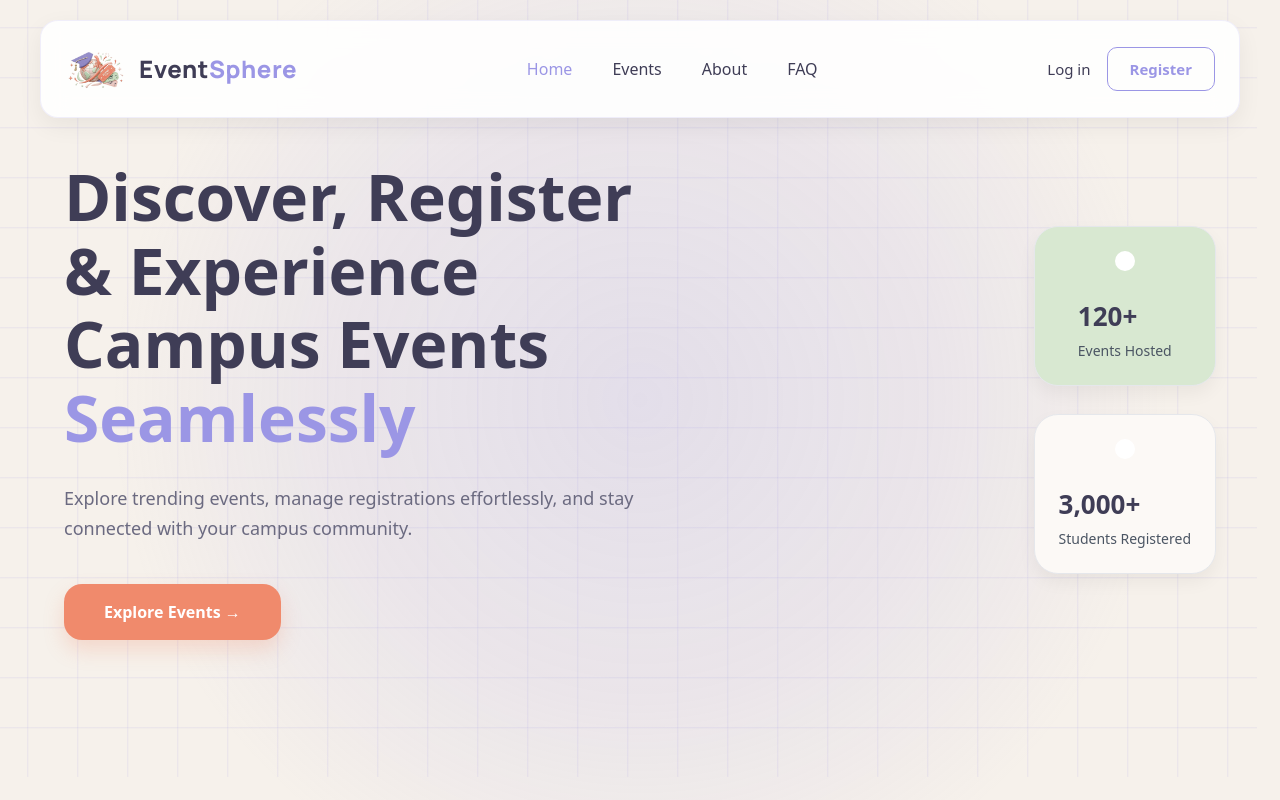
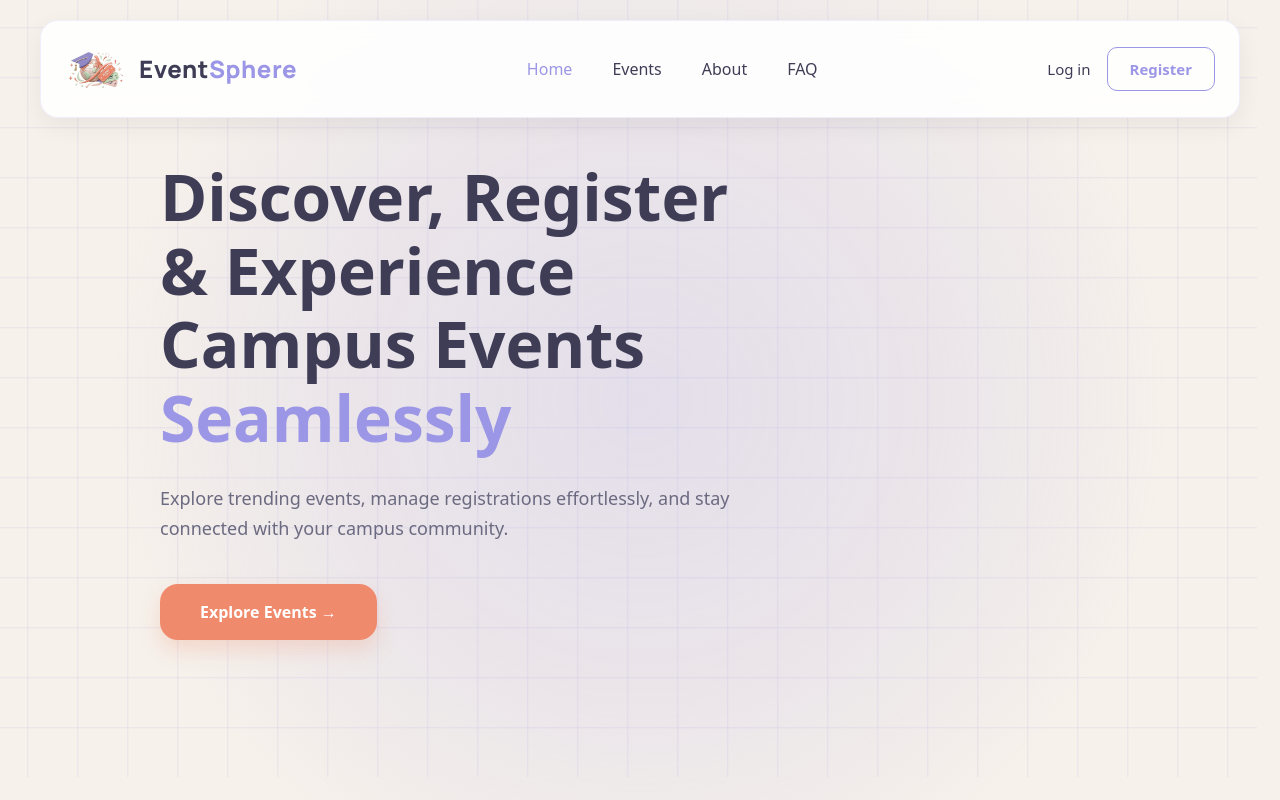
Before and after one commit to JanhaviShigwan/FinalYearProject, a React (Create React App) app in the folder Frontend/eventsphere/: page / in a window 1280 px wide. Built offline with nearby package versions, Linux system fonts and the light colour scheme.

Commit message:
Updated Home Page

```diff
--- a/Frontend/eventsphere/src/pages/Events.jsx
+++ b/Frontend/eventsphere/src/pages/Events.jsx
@@ -5,7 +5,9 @@ import Footer from "../components/Footer";
 import FeaturedEventCard from "../components/FeatureEventsCard";
 import EventCard from "../components/EventCard";
 import { Search } from "lucide-react";
-const API="https://eventsphere-8sgd.onrender.com";
+import { useSearchParams } from "react-router-dom";
+
+const API = "https://eventsphere-8sgd.onrender.com";
 
 function Events() {
 
@@ -14,6 +16,9 @@ function Events() {
   const [activeCategory, setActiveCategory] = useState("All");
   const [activeStatus, setActiveStatus] = useState("All");
   const [visibleEvents, setVisibleEvents] = useState(12);
+
+  const [searchParams] = useSearchParams();
+  const categoryFromURL = searchParams.get("category");
 
   /* =========================
      FETCH EVENTS
@@ -34,6 +39,19 @@ function Events() {
       .catch(err => console.log(err));
 
   }, []);
+
+  /* =========================
+     CATEGORY FROM HOME PAGE
+  ========================= */
+
+  useEffect(() => {
+
+    if (categoryFromURL) {
+      setActiveCategory(categoryFromURL);
+      setActiveStatus("All");
+    }
+
+  }, [categoryFromURL]);
 
   /* =========================
      CATEGORY LIST FROM DB
@@ -59,7 +77,6 @@ function Events() {
       return "Ongoing";
 
     return "Past";
-
   };
 
   /* =========================
@@ -75,7 +92,7 @@ function Events() {
         );
 
   /* =========================
-     STATUS COUNTS (BASED ON CATEGORY)
+     STATUS COUNTS
   ========================= */
 
   const allCount = categoryFilteredEvents.length;
@@ -106,7 +123,10 @@ if (activeStatus !== "All") {
 
   }
 
-/* SORT EVENTS */
+  /* =========================
+     SORT EVENTS
+     Ongoing → Upcoming → Past
+  ========================= */
 
   filteredEvents = filteredEvents.sort((a, b) => {
 
@@ -163,8 +183,16 @@ filteredEvents = filteredEvents.sort((a, b) => {
                 key={category}
                 className={`filter ${activeCategory === category ? "active" : ""}`}
                 onClick={() => {
+
                   setActiveCategory(category);
-                  setActiveStatus("All");  // reset status
+                  setActiveStatus("All");
+
+                  if (category === "All") {
+                    window.history.replaceState(null, "", "/events");
+                  } else {
+                    window.history.replaceState(null, "", `/events?category=${category}`);
+                  }
+
                 }}
               >
                 {category === "All" ? "All Events" : category}
@@ -187,6 +215,7 @@ filteredEvents = filteredEvents.sort((a, b) => {
             {featuredEvents.slice(0,2).map(event => (
 
               <FeaturedEventCard
+                key={event._id}
                 _id={event._id}
                 category={event.category}
                 title={event.eventName}
@@ -299,7 +328,6 @@ filteredEvents = filteredEvents.sort((a, b) => {
     </div>
 
   );
-
 }
 
 export default Events;
--- a/Frontend/eventsphere/src/pages/Home.jsx
+++ b/Frontend/eventsphere/src/pages/Home.jsx
@@ -1,6 +1,6 @@
 import React from "react";
 import "../styles/home.css";
-import { Link } from "react-router-dom";
+import { useNavigate, Link } from "react-router-dom";
 import Navbar from "../components/Navbar";
 import Footer from "../components/Footer";
 import {
@@ -9,8 +9,8 @@ import {
   Code,
   Music,
   Trophy,
+  Zap,
   Lightbulb,
-  Cpu,
   CalendarDays,
   MapPin,
   UserPlus,
@@ -18,13 +18,19 @@ import {
   MousePointerClick,
   BarChart3,
   LayoutDashboard,
-  Zap,
   Bell,
   ShieldCheck,
+  GraduationCap,
 } from "lucide-react";
 import hackathon from "../assets/hackathon.png";
 
 export default function Home() {
+
+  const navigate = useNavigate();
+
+const handleCategoryClick = (category) => {
+  navigate(`/events?category=${category}`);
+};
   return (
     <>
       <Navbar />
@@ -53,23 +59,6 @@ export default function Home() {
               </Link>
             </div>
 
-            <div className="hero-right">
-              <div className="stat-card green-bg">
-                <CalendarCheck size={20} />
-                <div>
-                  <h3>120+</h3>
-                  <p>Events Hosted</p>
-                </div>
-              </div>
-
-              <div className="stat-card blush-bg">
-                <Users size={20} />
-                <div>
-                  <h3>3,000+</h3>
-                  <p>Students Registered</p>
-                </div>
-              </div>
-            </div>
           </div>
         </section>
 
@@ -82,35 +71,52 @@ export default function Home() {
             </p>
 
            <div className="categories-grid">
-              <div className="category-card tech">
+
+  <div
+    className="category-card home-tech"
+    onClick={() => handleCategoryClick("Technical")}
+  >
     <Code size={24} />
     <h3>Technical</h3>
     <p>Coding contests & innovation</p>
   </div>
 
-              <div className="category-card cultural">
+  <div
+    className="category-card home-cultural"
+    onClick={() => handleCategoryClick("Cultural")}
+  >
     <Music size={24} />
     <h3>Cultural</h3>
     <p>Dance, music & creativity</p>
   </div>
 
-              <div className="category-card sports">
+  <div
+    className="category-card home-sports"
+    onClick={() => handleCategoryClick("Sports")}
+  >
     <Trophy size={24} />
     <h3>Sports</h3>
     <p>Competition & fitness</p>
   </div>
 
-              <div className="category-card neutral">
+  <div
+    className="category-card home-neutral"
+    onClick={() => handleCategoryClick("Workshop")}
+  >
     <Lightbulb size={24} />
     <h3>Workshops</h3>
     <p>Skill development sessions</p>
   </div>
 
-              <div className="category-card hack">
-                <Cpu size={24} />
-                <h3>Hackathons</h3>
-                <p>Build & compete</p>
+  <div
+    className="category-card home-hack"
+    onClick={() => handleCategoryClick("Hackathon")}
+  >
+    <GraduationCap size={24} />
+    <h3>Scholarships</h3>
+    <p>Opportunities for academic excellence</p>
   </div>
+
 </div>
           </div>
         </section>
--- a/Frontend/eventsphere/src/styles/home.css
+++ b/Frontend/eventsphere/src/styles/home.css
@@ -2,14 +2,6 @@
 @tailwind base;
 @tailwind components;
 @tailwind utilities;
-
-/* ========================================= */
-/* GLOBAL SETTINGS */
-/* ========================================= */
-
-/* ========================================= */
-/* ANIMATED GRID BACKGROUND */
-/* ========================================= */
 
 .home-wrapper {
   position: fixed;
@@ -80,39 +72,13 @@
   z-index: 1;
 }
 
-/* Ensure page content stays above */
-
-.home-wrapper > * {
-  position: relative;
-  z-index: 1;
-}
-
-/* Only activate on hover */
-.home-wrapper:hover::before {
-  animation: moveGrid 12s linear infinite;
-}
-
-.home-wrapper:hover::after {
-  opacity: 1;
-}
-
-/* Movement animation */
-@keyframes moveGrid {
-  from { transform: translate(0, 0); }
-  to { transform: translate(-50px, -50px); }
-}
-
-/* Keep content above */
-.home-wrapper > * {
-  position: relative;
-  z-index: 1;
-}
 .container {
-  @apply max-w-7xl mx-auto px-16;
+  @apply max-w-7xl mx-auto px-40 py-8;
+  width: 100%;
 }
 
 .section {
-  @apply py-28;
+  @apply py-12;
 }
 
 .center-text h2 {
@@ -179,45 +145,6 @@
   box-shadow: 0 16px 28px rgba(240, 138, 108, 0.35);
 }
 
-/* STAT CARDS */
-
-.hero-right {
-  display: flex;
-  flex-direction: column;
-  gap: 28px;
-}
-
-.stat-card {
-  display: flex;
-  align-items: center;
-  gap: 16px;
-  padding: 26px 32px;
-  border-radius: 26px;
-  min-width: 320px;
-  box-shadow: 0 8px 18px rgba(0, 0, 0, 0.05);
-}
-
-.stat-card svg {
-  background: white;
-  padding: 10px;
-  border-radius: 14px;
-  color: #3F3D56;
-}
-
-.stat-card h3 {
-  font-size: 26px;
-  font-weight: 700;
-  color: #3F3D56;
-}
-
-.stat-card p {
-  font-size: 14px;
-  color: #6B6A80;
-}
-
-.green-bg { background-color: #D8E8D1; }
-.blush-bg { background-color: #EED8D6; }
-
 /* ========================================= */
 /* BROWSE CATEGORIES */
 /* ========================================= */
@@ -228,10 +155,7 @@
   gap: 40px;
   margin-top: 40px;
 }
-
-
 /* Card Base */
-
 .category-card {
   height: 240px;
   padding: 40px 30px;
@@ -287,14 +211,19 @@
 
 /* Backgrounds */
 
-.tech { background-color: #E9E7F8; }
-.cultural { background-color: #F3D7D2; }
-.sports { background-color: #D8E8D1; }
-.neutral { background-color: #EEEAE4; }
+.home-tech { background-color: #e9e7fc; }
+.home-cultural { background-color: #F3D7D2; }
+.home-sports { background-color: #D8E8D1; }
+.home-neutral { background-color: #EEEAE4; }
 
-.hack {
+.home-hack {
   background-color: #ECEBFF;
   border: 1px solid #C8C6F5;
+}
+
+.category-card:hover{
+  transform: translateY(-4px);
+  transition: 0.2s;
 }
 
 @media (max-width: 1024px) {
```
Lines whose indentation alone changed are shown as unchanged.
